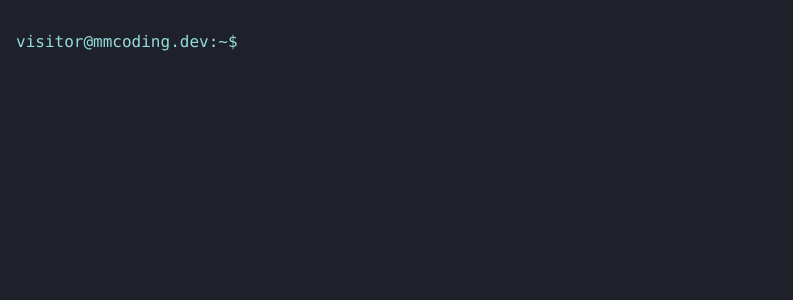
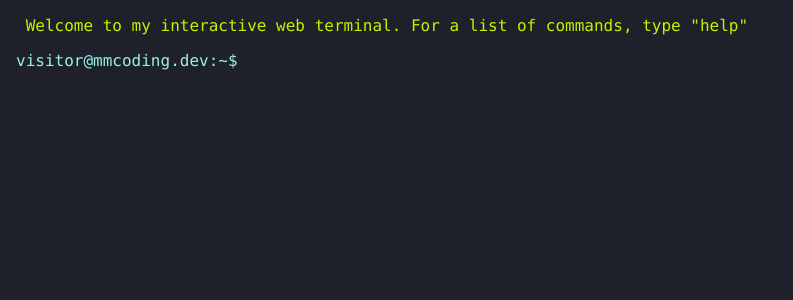
Before and after one commit to Matt-MMCoding/personal-site, a Next.js app: page / in a window 1280 px wide. Shown: the top 300 px of the page, without its empty margins (0-793 px from the left). Built offline with nearby package versions, Linux system fonts and the light colour scheme.

Commit message:
refactoring layout and adding types

```diff
--- a/package.json
+++ b/package.json
@@ -15,9 +15,11 @@
     "@types/styled-components": "^5.1.26",
     "eslint": "8.36.0",
     "eslint-config-next": "13.2.4",
+    "html-react-parser": "^3.0.14",
     "next": "13.2.4",
     "react": "18.2.0",
     "react-dom": "18.2.0",
+    "react-use": "^17.4.0",
     "styled-components": "^5.3.9",
     "typescript": "5.0.2"
   }
--- a/src/components/Commander/Commander.tsx
+++ b/src/components/Commander/Commander.tsx
@@ -1,16 +1,52 @@
 import { FC, useEffect, useState } from 'react';
 import styles from '@/styles/Home.module.css';
 import Container from '../UI/Container/Container';
+import parse, {
+  HTMLReactParserOptions,
+  attributesToProps,
+  Element,
+  domToReact,
+} from 'html-react-parser';
+import Link from 'next/link';
+import Typography from '../UI/Container/Typography/Typography';
+import { CommandProps } from '@/constants/Commands';
+import { ICommanderProps } from './types';
 
-export const Commander: FC<any> = ({ commands }) => {
+export const Commander: FC<ICommanderProps> = ({ commands }) => {
   const [text1, setText1] = useState('');
   const [text2, setText2] = useState('');
-  const [history, setHistory] = useState<any>([]);
+  const [history, setHistory] = useState<CommandProps[]>([]);
   const [arrId, setArrId] = useState(0);
 
-  useEffect(() => {
-    console.log(history);
-  }, [history]);
+  const options: HTMLReactParserOptions = {
+    replace: (domNode) => {
+      const typedDomNode = domNode as Element;
+      const { attribs, children } = typedDomNode;
+
+      if (children && attribs) {
+        const { ...props } = attributesToProps(attribs);
+
+        if (props.href !== undefined) {
+          return (
+            <Link
+              href={props.href}
+              target="_blank"
+              className={styles.history}
+              {...props}
+            >
+              <Typography color="#ffc0cb">{domToReact(children)}</Typography>
+            </Link>
+          );
+        } else {
+          return (
+            <Typography color="#c0f401">{domToReact(children)}</Typography>
+          );
+        }
+      }
+
+      return false;
+    },
+  };
 
   useEffect(() => {
     setArrId(0);
@@ -29,7 +65,14 @@ export const Commander: FC<any> = ({ commands }) => {
       } else if (text2 !== commands[arrId].output) {
         setText2((prev) => prev + commands[arrId].output.charAt(prev.length));
       } else if (text2 === commands[arrId].output) {
-        setHistory((prev) => [...prev, { cmd: text1, output: text2 }]);
+        setHistory((prev) => [
+          ...prev,
+          {
+            cmd: text1,
+            output: text2,
+            ...(commands[arrId].href && { href: commands[arrId].href }),
+          },
+        ]);
         setText1('');
         setText2('');
         setArrId((prev) => prev + 1);
@@ -44,31 +87,28 @@ export const Commander: FC<any> = ({ commands }) => {
   }, [commands, text1, text2, arrId, history]);
 
   return (
-    <div>
-      <>
     <Container flexDirection="column">
       {history &&
         history.map((item, idx) => {
           return (
-                <Container
-                  flexDirection="row"
-                  key={idx}
-                >
-                  <span className={styles.history}>
-                    <span className={styles.cmd}>{item.cmd}</span> {item.output}
-                  </span>
+            <Container key={idx}>
+              <Typography color="#c0f401">{item.cmd}&nbsp;</Typography>
+              {parse(
+                `<span key={idx}${
+                  item.href ? ` href="${item.href}"` : ''
+                }>${item.output.replaceAll('\n', '<br/>')}</span>`,
+                options
+              )}
             </Container>
           );
         })}
+      {text1 && (
+        <Container>
+          <Typography color="#c0f401">{text1}&nbsp;</Typography>
+          <Typography color="#ffc0cb">{parse(`${text2}`, options)}</Typography>
         </Container>
-        {text1 && (
-          <p>
-            <span>{text1} </span>
-            <span>{text2}</span>
-          </p>
       )}
-      </>
-    </div>
+    </Container>
   );
 };
 
--- /dev/null
+++ b/src/components/Commander/types.ts
@@ -0,0 +1,5 @@
+import { CommandProps } from '@/constants/Commands';
+
+export interface ICommanderProps {
+  commands: CommandProps[];
+}
--- a/src/components/UI/Container/Container.tsx
+++ b/src/components/UI/Container/Container.tsx
@@ -12,6 +12,11 @@ const Container = forwardRef<HTMLDivElement, IContainerProps>(
       display = 'flex',
       flexDirection = 'row',
       justifyContent,
+      alignItems = 'left',
+      color,
+      marginTop,
+      rowGap = 0,
+      columnGap = 0,
       as,
       children,
       ...rest
@@ -26,7 +31,12 @@ const Container = forwardRef<HTMLDivElement, IContainerProps>(
         $height={height}
         $display={display}
         $flexDirection={flexDirection}
+        $alignItems={alignItems}
         $justifyContent={justifyContent}
+        $color={color}
+        $marginTop={marginTop}
+        $rowGap={rowGap}
+        $columnGap={columnGap}
         ref={ref}
         as={as}
         {...rest}
--- /dev/null
+++ b/src/components/UI/Container/Typography/Typography.tsx
@@ -0,0 +1,21 @@
+import { forwardRef } from 'react';
+import { ITypographyProps } from './types';
+import { StyledContainer } from './styles';
+
+const Typography = forwardRef<HTMLElement, ITypographyProps>(
+  ({ color, children, ...rest }, ref) => {
+    return (
+      <StyledContainer
+        ref={ref}
+        $color={color}
+        {...rest}
+      >
+        {children}
+      </StyledContainer>
+    );
+  }
+);
+
+export default Typography;
+
+Typography.displayName = 'Typography';
--- /dev/null
+++ b/src/components/UI/Container/Typography/styles.ts
@@ -0,0 +1,8 @@
+import { IStyledTypographyProps } from './types';
+import styled, { css } from 'styled-components';
+
+export const StyledContainer = styled.p<IStyledTypographyProps>`
+  ${({ $color }) => css`
+    color: ${$color};
+  `}
+`;
--- /dev/null
+++ b/src/components/UI/Container/Typography/types.ts
@@ -0,0 +1,15 @@
+import { MouseEventHandler, PropsWithChildren } from 'react';
+
+interface IBaseTypographyProps {
+  as?: React.ElementType;
+  color?: string;
+}
+
+export interface ITypographyProps
+  extends PropsWithChildren<IBaseTypographyProps> {
+  onClick?: MouseEventHandler;
+}
+
+export interface IStyledTypographyProps {
+  $color: string;
+}
--- a/src/components/UI/Container/styles.ts
+++ b/src/components/UI/Container/styles.ts
@@ -7,8 +7,13 @@ export const StyledContainer = styled.div<IStyledContainerProps>`
     $display,
     $flexDirection,
     $justifyContent,
+    $alignItems,
     $minWidth,
     $maxWidth,
+    $color,
+    $marginTop,
+    $rowGap,
+    $columnGap,
   }) => css`
     width: ${$width};
     min-width: ${$minWidth};
@@ -17,5 +22,11 @@ export const StyledContainer = styled.div<IStyledContainerProps>`
     display: ${$display};
     flex-direction: ${$flexDirection};
     justify-content: ${$justifyContent};
+    align-items: ${$alignItems}
+    color: ${$color};
+    margin-top: ${$marginTop};
+    row-gap: ${$rowGap};
+    column-gap: ${$columnGap};
+    // overflow: hidden;
   `}
 `;
--- a/src/constants/Commands.ts
+++ b/src/constants/Commands.ts
@@ -1,23 +1,62 @@
-import { SetStateAction } from 'react';
-
 export type CommandProps = {
-  [key: string]: string | SetStateAction<string | CommandProps[]>;
+  cmd: string;
+  output: string;
+  href?: string;
 };
 
-export const COMMANDS: CommandProps = {
-  whois: [{ cmd: 'whois', output: "Hi! I'm Matt" }],
-  whoami: [
+export type CommandObjKeys =
+  | 'welcome'
+  | 'help'
+  | 'whois'
+  | 'social'
+  | 'projects'
+  | 'notfound';
+
+export type CommandObjProps = Record<CommandObjKeys, CommandProps[]>;
+
+export const COMMANDS: CommandObjProps = {
+  welcome: [
     {
-      cmd: 'whoami',
-      output: 'Maybe my next employeer? Maybe a lurker... Who knows?',
+      cmd: ' ',
+      output:
+        'Welcome to my interactive web terminal. For a list of commands, type "help"',
+      href: '',
     },
   ],
   help: [
     { cmd: 'whois', output: 'Who is Matt?' },
-    { cmd: 'whoami', output: 'Who are you?' },
     { cmd: 'social', output: 'View social networks' },
     { cmd: 'projects', output: 'View coding projects' },
     { cmd: 'email', output: 'View email address' },
-    { cmd: 'clear', output: 'Clear terminal' },
+  ],
+  whois: [
+    {
+      cmd: 'whois',
+      output:
+        "Hi, I'm Matt! 👋. I'm a Frontend developer with a passion for coding and problem-solving. I've been creating websites for many years as a hobby, which has now become my full-time job. I have experience in a production environment, working on public facing products for Statespace, using React, TypeScript, styled-component, Storyboook and Apollo.",
+    },
+  ],
+  social: [
+    {
+      cmd: 'linkedin',
+      output: 'linkedin/matthewmcgeown',
+      href: 'https://www.linkedin.com/in/matthew-mcgeown-964860a7/',
+    },
+  ],
+  projects: [
+    { cmd: 'portfolio', output: "You're looking at it, pretty cool right?" },
+  ],
+  notfound: [
+    {
+      cmd: '404',
+      output: "Command not found... For a list of commands type 'help'",
+    },
   ],
 };
+
+// todo: Add banner
+//     __  ___      __  __     __  ___     ______
+//    /  |/  /___ _/ /_/ /_   /  |/  /____/ ____/__  ____ _      ______
+//   / /|_/ / __ `/ __/ __/  / /|_/ / ___/ / __/ _ \/ __ \ | /| / / __ \
+//  / /  / / /_/ / /_/ /_   / /  / / /__/ /_/ /  __/ /_/ / |/ |/ / / / /
+// /_/  /_/\__,_/\__/\__/  /_/  /_/\___/\____/\___/\____/|__/|__/_/ /_/
--- a/src/pages/index.tsx
+++ b/src/pages/index.tsx
@@ -1,6 +1,6 @@
 import Head from 'next/head';
 import Commander from '@/components/Commander/Commander';
-import { CommandProps, COMMANDS } from '@/constants/Commands';
+import { CommandObjKeys, CommandProps, COMMANDS } from '@/constants/Commands';
 import Container from '@/components/UI/Container/Container';
 import {
   BaseSyntheticEvent,
@@ -10,24 +10,34 @@ import {
   useEffect,
 } from 'react';
 import styles from '@/styles/Home.module.css';
+import { useEffectOnce } from 'react-use';
 
 export default function Home() {
   const [inputVal, setInputVal] = useState<string>('');
-  const [command, setCommand] = useState<string | CommandProps[]>([]);
-  const [valid, setValid] = useState<boolean>(true);
+  const [prevInputVal, setPrevInputVal] = useState<string>('');
+  const [command, setCommand] = useState<CommandProps[]>([]);
 
-  const inputRef = useRef<any>(null);
+  useEffectOnce(() => {
+    setCommand(COMMANDS.welcome);
+
+    return () => {
+      setCommand([]);
+    };
+  });
+
+  const inputRef = useRef<HTMLTextAreaElement>(null);
 
   const handleSubmit = (e: BaseSyntheticEvent) => {
     e.preventDefault();
+    setPrevInputVal(inputVal);
     setInputVal('');
 
-    if (!inputVal || !COMMANDS.hasOwnProperty) {
-      setValid(false);
+    if (!inputVal || !COMMANDS.hasOwnProperty(inputVal)) {
+      setCommand(COMMANDS.notfound);
       return;
     }
 
-    setCommand(COMMANDS[inputVal]);
+    setCommand(COMMANDS[inputVal as CommandObjKeys]);
   };
 
   const handleKeyPress = (e: KeyboardEvent<HTMLTextAreaElement>) => {
@@ -67,7 +77,11 @@ export default function Home() {
         as="main"
         flexDirection="column"
       >
-        {!valid && <span>Invalid Command...</span>}
+        {prevInputVal && (
+          <span className={styles.input_pre}>
+            visitor@mmcoding.dev:~$ {prevInputVal}
+          </span>
+        )}
         {command && <Commander commands={command} />}
         <form onSubmit={() => handleSubmit}>
           <div className={styles.input_container}>
--- a/src/styles/Home.module.css
+++ b/src/styles/Home.module.css
@@ -4,7 +4,7 @@
 }
 
 .input_pre {
-  color: #93ddda;
+  color: #9aefea;
 }
 
 .input_field {
@@ -57,8 +57,6 @@
 .history {
   /* width: 8vw; */
   color: pink;
-  display: flex;
-  justify-content: space-between;
   /* width: 100%; */
 }
 
```
Also changed, not shown: src/components/UI/Container/types.ts (+5 -3 lines), 1 other file (tests, documents, lock files or other folders). Lines whose indentation alone changed are shown as unchanged.
